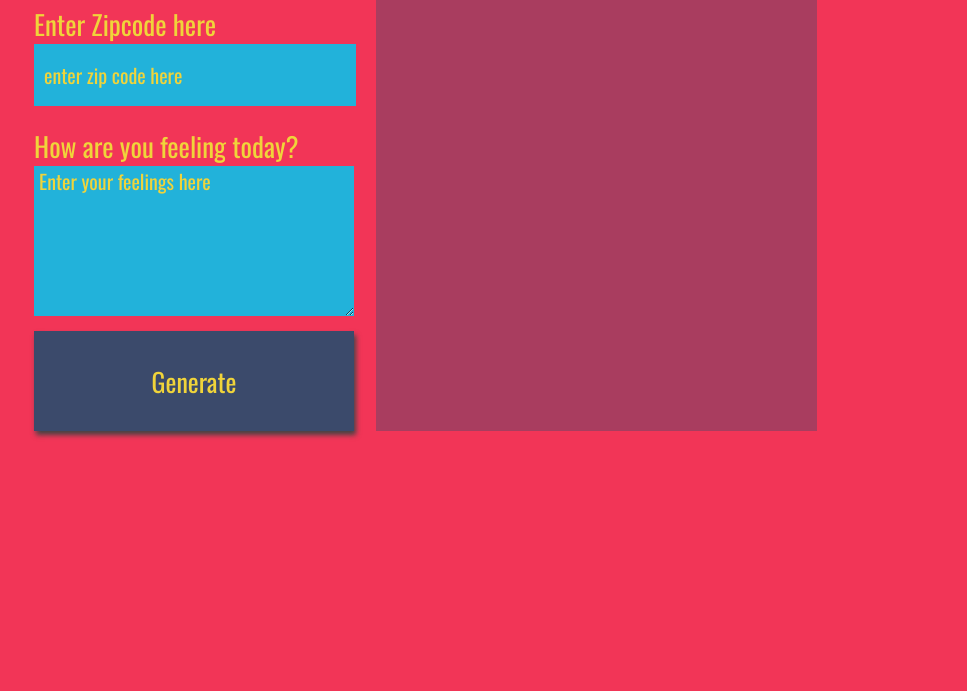
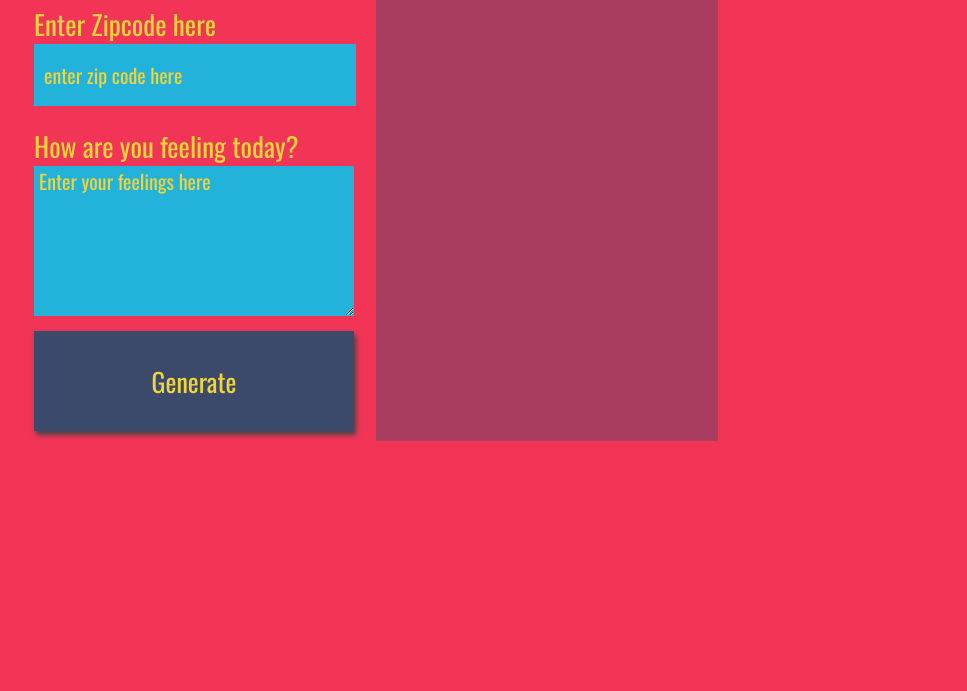
Before and after one commit to schrimy/Udacity-FEND-weather-journal, a plain HTML site: page website/index.html in a window 1280 px wide. Shown: the part 109-800 px from the top of the page, without its empty margins (94-1061 px from the left). Drawn offline with nearby package versions, Linux system fonts and the light colour scheme; no server answers; a web font is replaced by a local one.

Commit message:
resolve issues with layout on a large content

```diff
--- a/website/style.css
+++ b/website/style.css
@@ -36,9 +36,9 @@ li {
 }
 
 .entry {
-    background: rgba(59, 74, 107, 0.4);
-    padding: 5px 10px;
-    width: 300px;
+  background: rgba(59, 74, 107, 0.4);
+  padding: 5px 10px;
+  width: 300px;
 }
 
 /*  Basic Styling To Override Default For Basic HTML Elements */
@@ -100,19 +100,16 @@ button:focus {
 ::placeholder { /* Firefox, Chrome, Opera */
     color: #f0d43a;
     font-family: 'Oswald', sans-serif;
-
 }
 
 :-ms-input-placeholder { /* Internet Explorer 10-11 */
     color: #f0d43a;
     font-family: 'Oswald', sans-serif;
-
 }
 
 ::-ms-input-placeholder { /* Microsoft Edge */
     color: #f0d43a;
     font-family: 'Oswald', sans-serif;
-
 }
 
 /*placeholder class to turn red if not value is entered*/
@@ -132,18 +129,30 @@ button:focus {
 @media only screen and (min-width: 768px) {
   #app {
       display: grid;
-      grid-template-rows: repeat(3, auto);
+      grid-template-rows: repeat(4, auto);
       /* grid-template-columns:  */
       grid-template-columns: auto 1fr;
       grid-template-areas:
       "hd ent"
       "zip ent"
-      "feel ent";
+      "feel ent"
+      "prev ent";
       padding: 40px 10% 0 10%;
+  }
+
+  #entryHolder {
+    background: rgba(59, 74, 107, 0.4);
+    padding: 0 10px 5px 10px;
+    min-height: 470px;
   }
 
   textarea {
     margin-bottom: 15px;
+  }
+
+  .title {
+    background: rgba(59, 74, 107, 0.4);
+    padding: 5px 10px 0 10px;
   }
 
   .headline {
@@ -153,34 +162,57 @@ button:focus {
   }
 
   .zip {
+    position: relative;
     display: flex;
     flex-direction: column;
     grid-area: zip;
   }
 
   .feel {
+    position: relative;
     display: flex;
     flex-direction: column;
     grid-area: feel;
   }
 
   .entry {
+    background: none;
+    padding: 0;
     grid-area: ent;
     width: auto;
+    margin-bottom: 10px;
+  }
+
+  .past-entries {
+    position: absolute;
+    margin-top: 520px;
+    width: 320px;
+    grid-area: prev;
   }
 }
 
 /*Change layout for XL screens*/
 @media only screen and (min-width: 1200px) {
   #app {
-    grid-template-columns: auto 2fr 1fr;
+    grid-template-rows: repeat(3, auto);
+    grid-template-columns: auto 1fr auto;
     grid-template-areas:
     "hd ent prev"
     "zip ent prev"
     "feel ent prev";
   }
 
+  .zip {
+    position: relative;
+  }
+
+  .feel {
+    margin-top: 195px;
+    position: absolute;
+  }
+
   .past-entries {
-    grid-area: prev;
+    margin-top: 0;
+    position: inherit;
   }
 }
```
